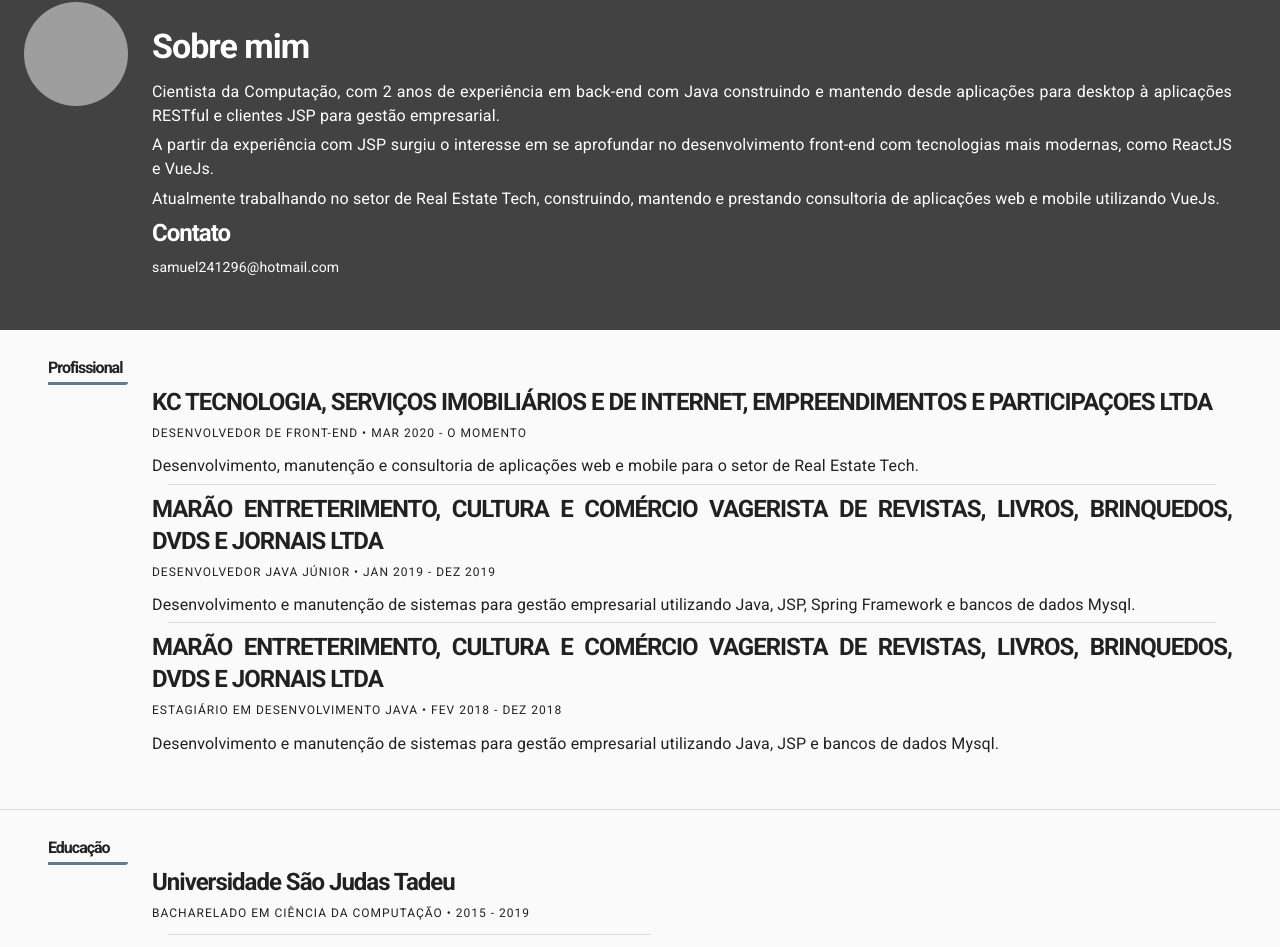
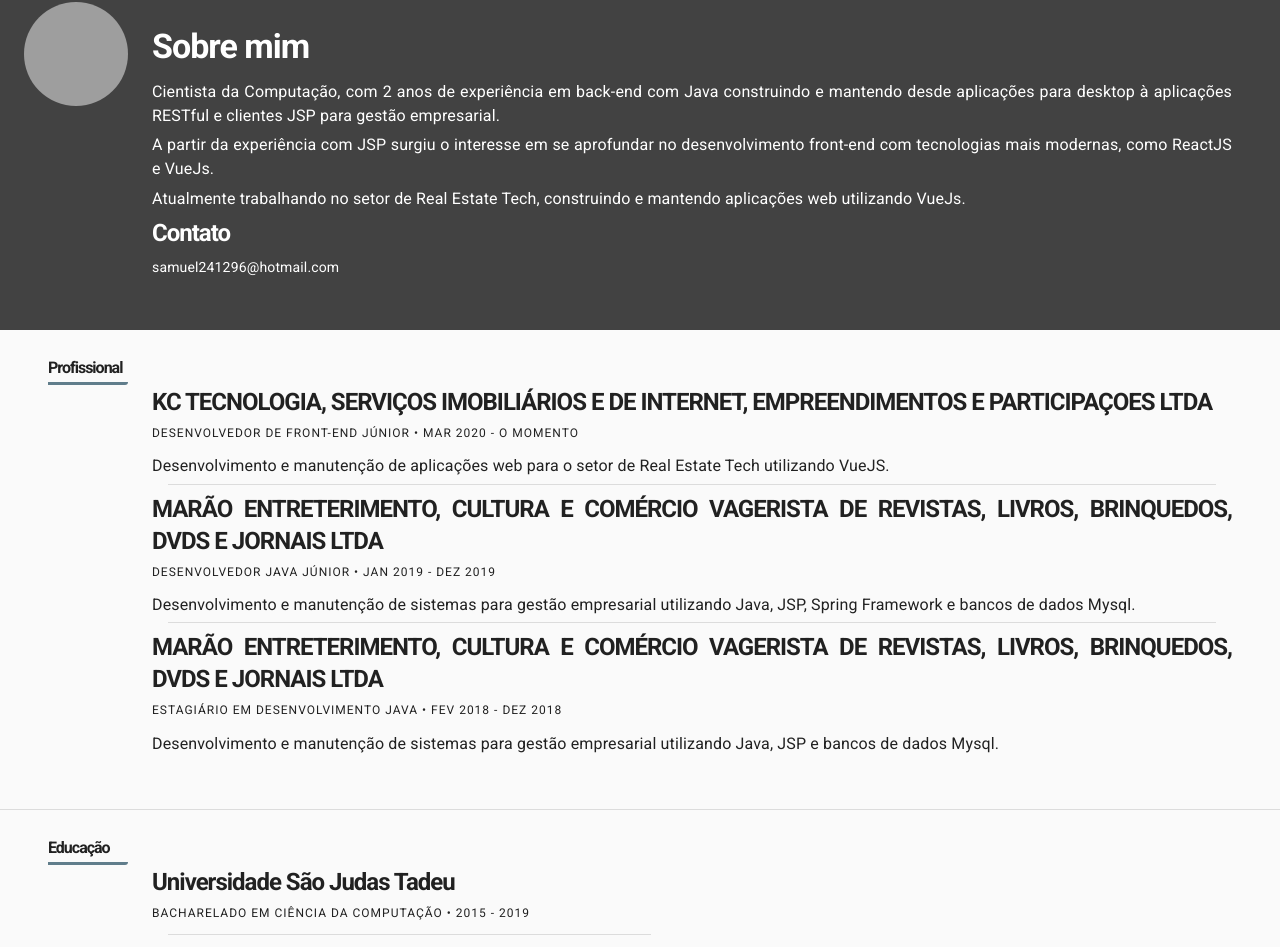
Before and after one commit to samuel2412/react-resume, a React (Create React App) app: page / in a window 1280 px wide. Shown: the part 822-1769 px from the top of the page. Built offline with nearby package versions, Linux system fonts and the light colour scheme; no server answers; grey boxes are pictures that could not be loaded.

Commit message:
ajustes nos textos

```diff
--- a/src/components/AboutMe/AboutMe.js
+++ b/src/components/AboutMe/AboutMe.js
@@ -66,7 +66,7 @@ const AboutMe = props => {
                         para o uso de Node.js no back-end. */}
                     </Typography>
                     <Typography variant="body1" component='p' gutterBottom>
-                        Atualmente trabalhando no setor de Real Estate Tech, construindo, mantendo e prestando consultoria de aplicações web e mobile utilizando VueJs.
+                        Atualmente trabalhando no setor de Real Estate Tech, construindo e mantendo aplicações web utilizando VueJs.
                     </Typography>
 
                     <Typography className={classes.about} variant='h5' gutterBottom>
--- a/src/components/Work/Work.js
+++ b/src/components/Work/Work.js
@@ -57,10 +57,10 @@ const Work = props => {
                         KC TECNOLOGIA, SERVIÇOS IMOBILIÁRIOS E DE INTERNET, EMPREENDIMENTOS E PARTICIPAÇOES LTDA
                         </Typography>
                     <Typography variant="overline" component='p' gutterBottom>
-                        Desenvolvedor de front-end •  Mar 2020 - o momento
+                        Desenvolvedor de front-end júnior •  Mar 2020 - o momento
                         </Typography>
                     <Typography variant="body1" component='p' gutterBottom>
-                        Desenvolvimento, manutenção e consultoria de aplicações web e mobile para o setor de Real Estate Tech.
+                        Desenvolvimento e manutenção de aplicações web para o setor de Real Estate Tech utilizando VueJS.
                     </Typography>
 
                     <Divider variant="middle" />
```
